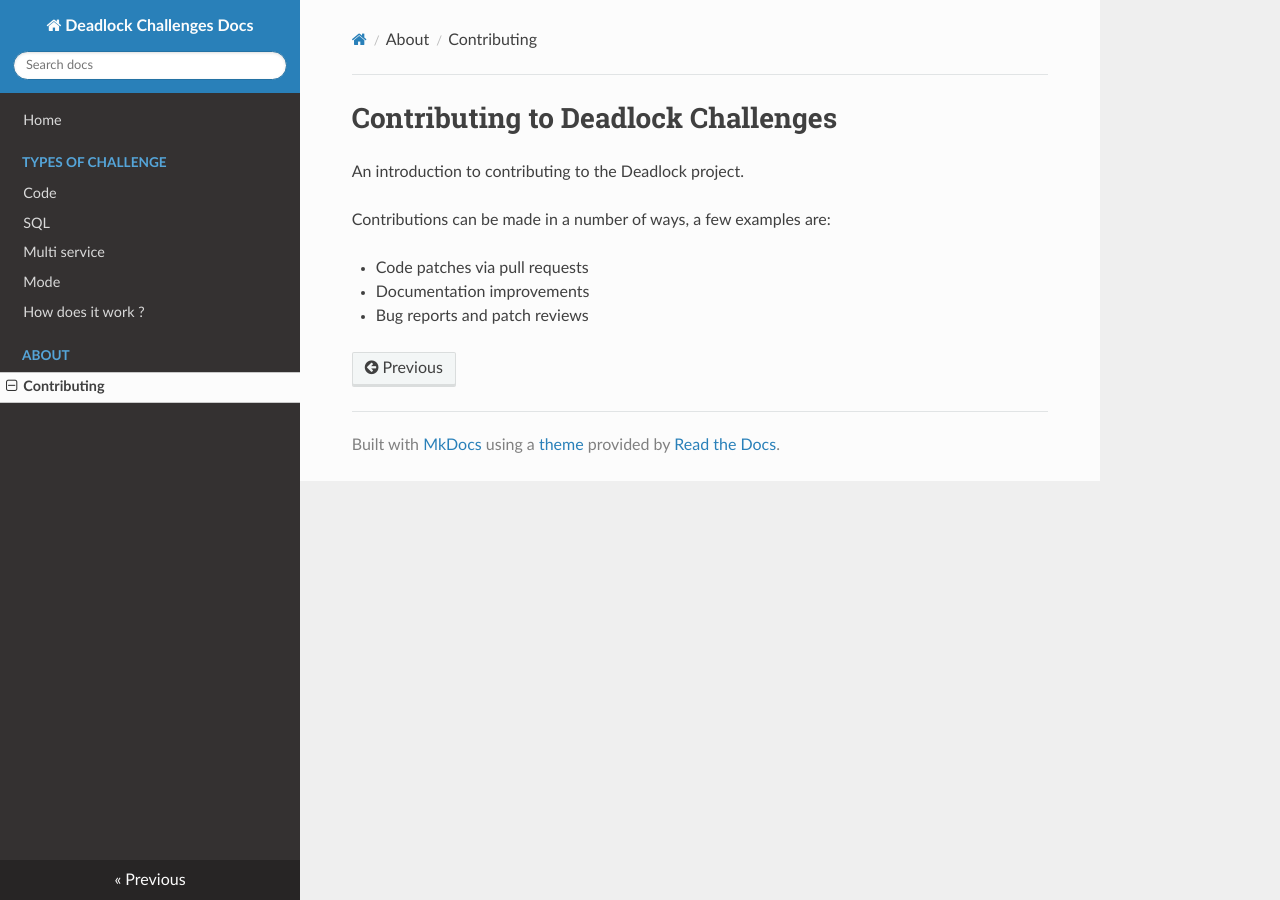
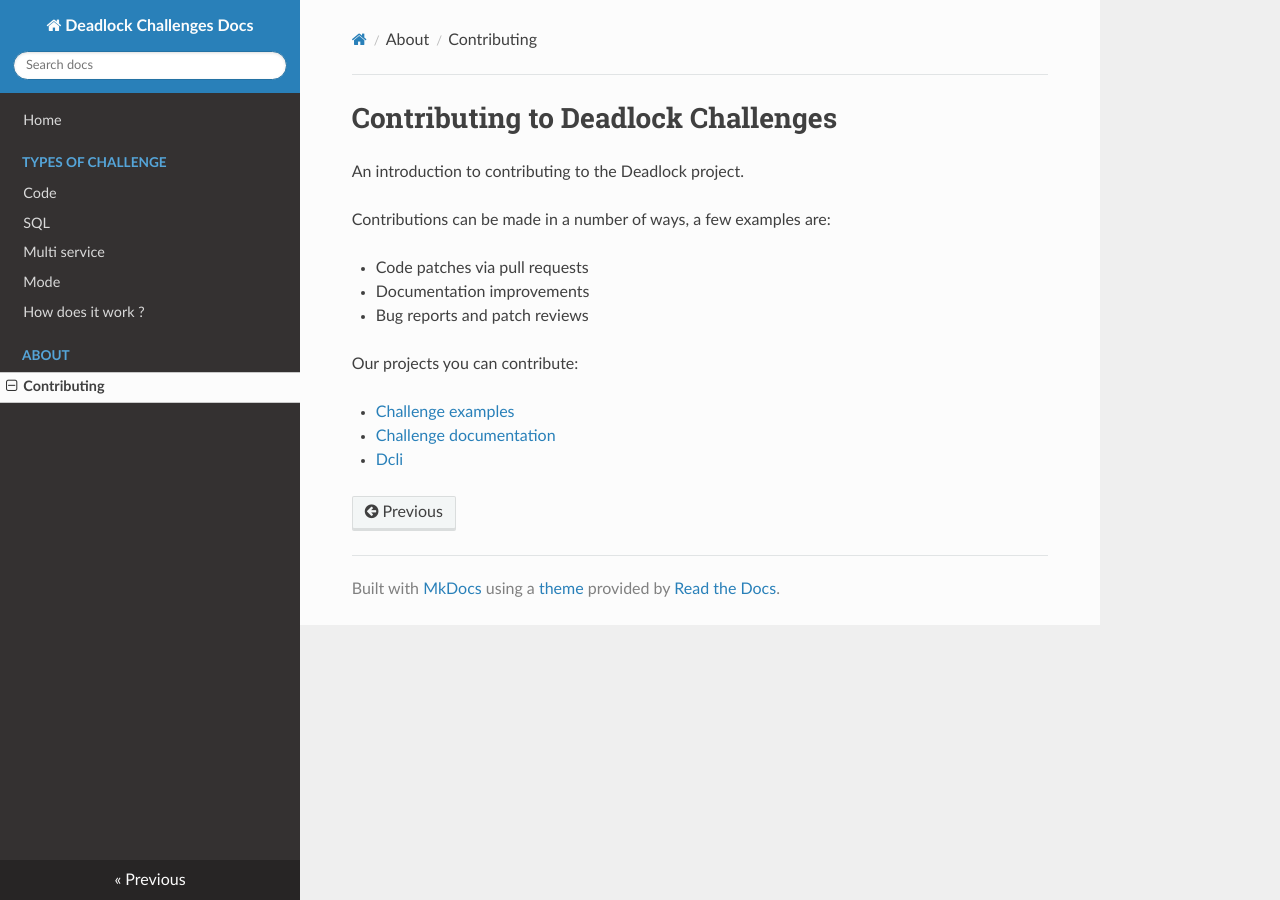
Before and after one commit to meitneshi/challenge-documentation, an MkDocs documentation site: the page built from docs/contributing.md, in a window 1280 px wide. Built offline with MkDocs 1.6.1, drawn with Linux system fonts in a browser that asks for light colours; nearby versions of some CDN libraries.

Commit message:
docs: add project links

```diff
--- a/docs/contributing.md
+++ b/docs/contributing.md
@@ -7,3 +7,9 @@ Contributions can be made in a number of ways, a few examples are:
  * Code patches via pull requests
  * Documentation improvements
  * Bug reports and patch reviews
+
+Our projects you can contribute:
+
+* [Challenge examples](https://github.com/deadlock-resources/challenge-examples)
+* [Challenge documentation](https://github.com/deadlock-resources/challenge-documentation)
+* [Dcli](https://github.com/deadlock-resources/dcli)
```
